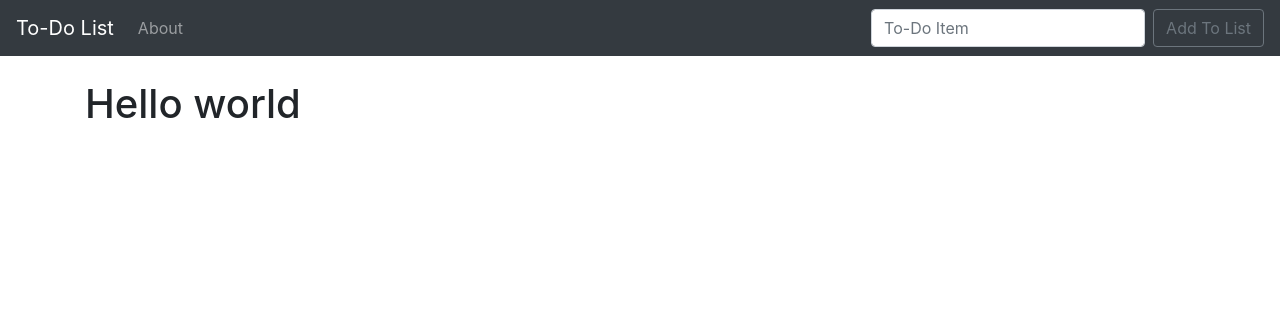
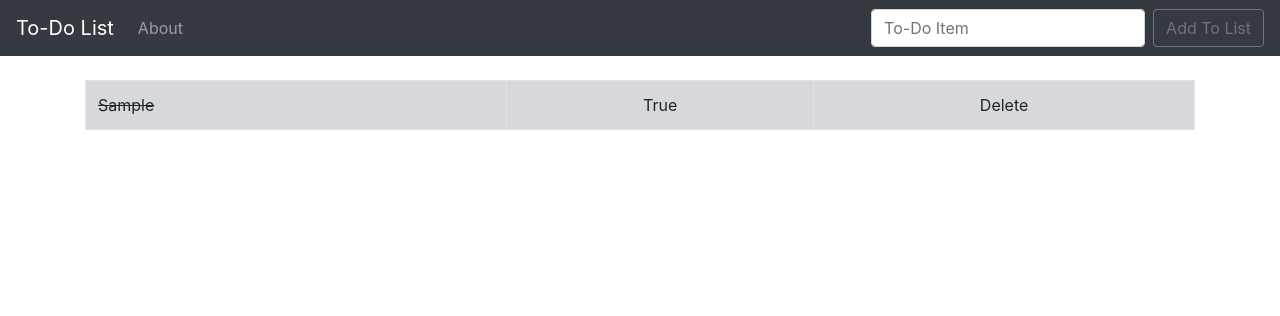
Before and after one commit to aki-06/Django_ToDo, a Django app: page / in a window 1280 px wide. Shown: the top 316 px of the page. Run offline with Django 3.2, Linux system fonts and the light colour scheme; tables that the repository leaves empty hold one stand-in row (values such as "Sample post"); some libraries are stand-ins or nearby versions.

Commit message:
change home.html

```diff
--- /dev/null
+++ b/static/css/my_style.css
@@ -0,0 +1,3 @@
+.striker {
+    text-decoration: line-through;
+}
--- a/todo_app/settings.py
+++ b/todo_app/settings.py
@@ -120,3 +120,6 @@ USE_TZ = True
 # https://docs.djangoproject.com/en/2.1/howto/static-files/
 
 STATIC_URL = '/static/'
+STATICFILES_DIRS = [
+            os.path.join(BASE_DIR, 'static')
+        ]
--- a/todo_list/templates/base.html
+++ b/todo_list/templates/base.html
@@ -1,3 +1,5 @@
+{% load static %}
+
 <!doctype html>
 <html lang="ja">
   <head>
@@ -7,6 +9,7 @@
 
     <!-- Bootstrap CSS -->
     <link rel="stylesheet" href="https://stackpath.bootstrapcdn.com/bootstrap/4.1.3/css/bootstrap.min.css" integrity="sha384-MCw98/SFnGE8fJT3GXwEOngsV7Zt27NXFoaoApmYm81iuXoPkFOJwJ8ERdknLPMO" crossorigin="anonymous">
+    <link rel="stylesheet" href="{% static 'css/my_style.css' %}">
 
     <title>{% block title %}Hello, world!{% endblock %}</title>
   </head>
--- a/todo_list/templates/home.html
+++ b/todo_list/templates/home.html
@@ -3,5 +3,25 @@
 {% block title %}To-Do List{% endblock %}
 
 {% block content %}
-<h1>Hello world</h1>
+
+    {% if all_items %}
+    <table class="table table-bordered">
+        {% for things in all_items %}
+            {% if things.completed %}
+                <tr class="table-secondary">
+                    <td class="striker">{{ things.item }}</td>
+                    <td><center>{{ things.completed }}</center></td>
+                    <td><center>Delete</center></td>
+                </tr>
+            {% else %}
+                <tr>
+                    <td>{{ things.item }}</td>
+                    <td><center>{{ things.completed }}</center></td>
+                    <td><center>Delete</center></td>
+                </tr>
+            {% endif %}
+        {% endfor %}
+    </table>
+    {% endif %}
+
 {% endblock %}
--- a/todo_list/views.py
+++ b/todo_list/views.py
@@ -1,7 +1,10 @@
 from django.shortcuts import render
+from .models import List
 
 def home(request):
-    return render(request, 'home.html', {})
+    all_items = List.objects.all
+    return render(request, 'home.html', {'all_items': all_items})
+
 
 def about(request):
     context = {'name': 'Akihiro'}
```
